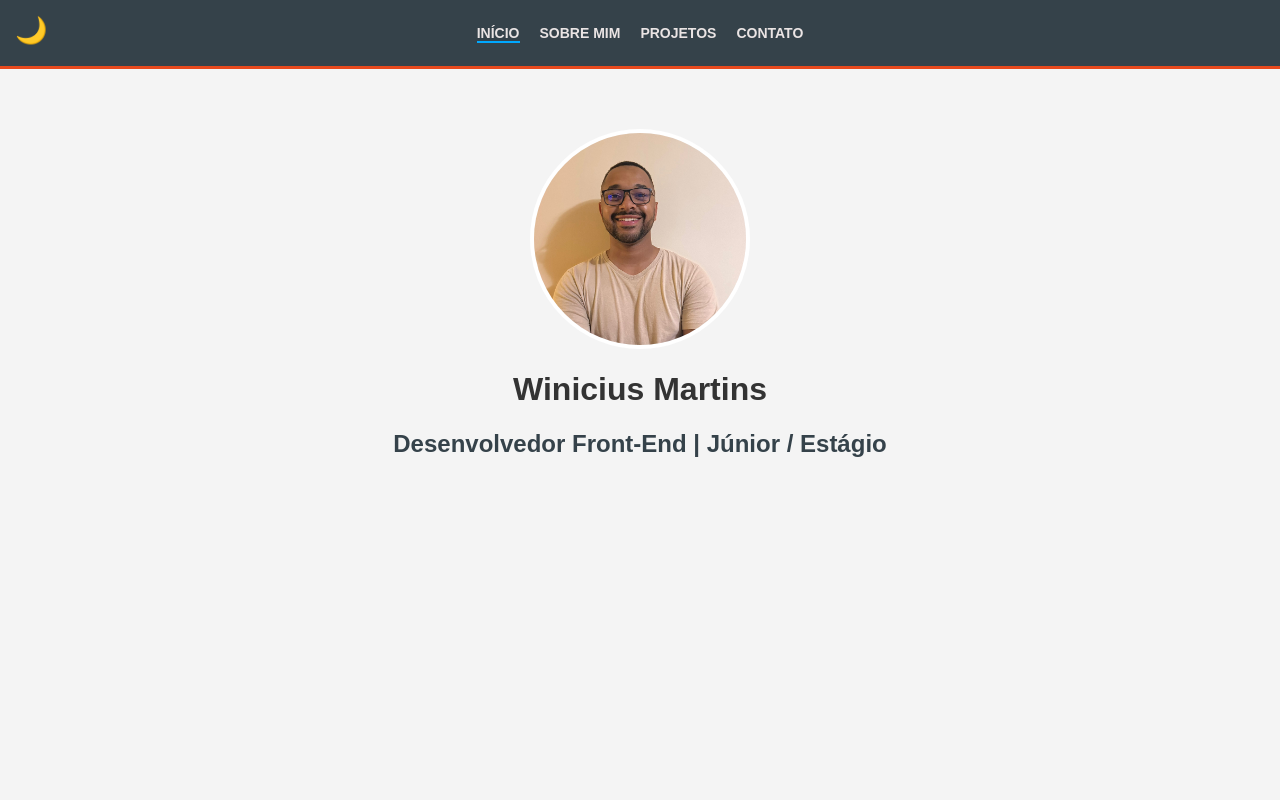
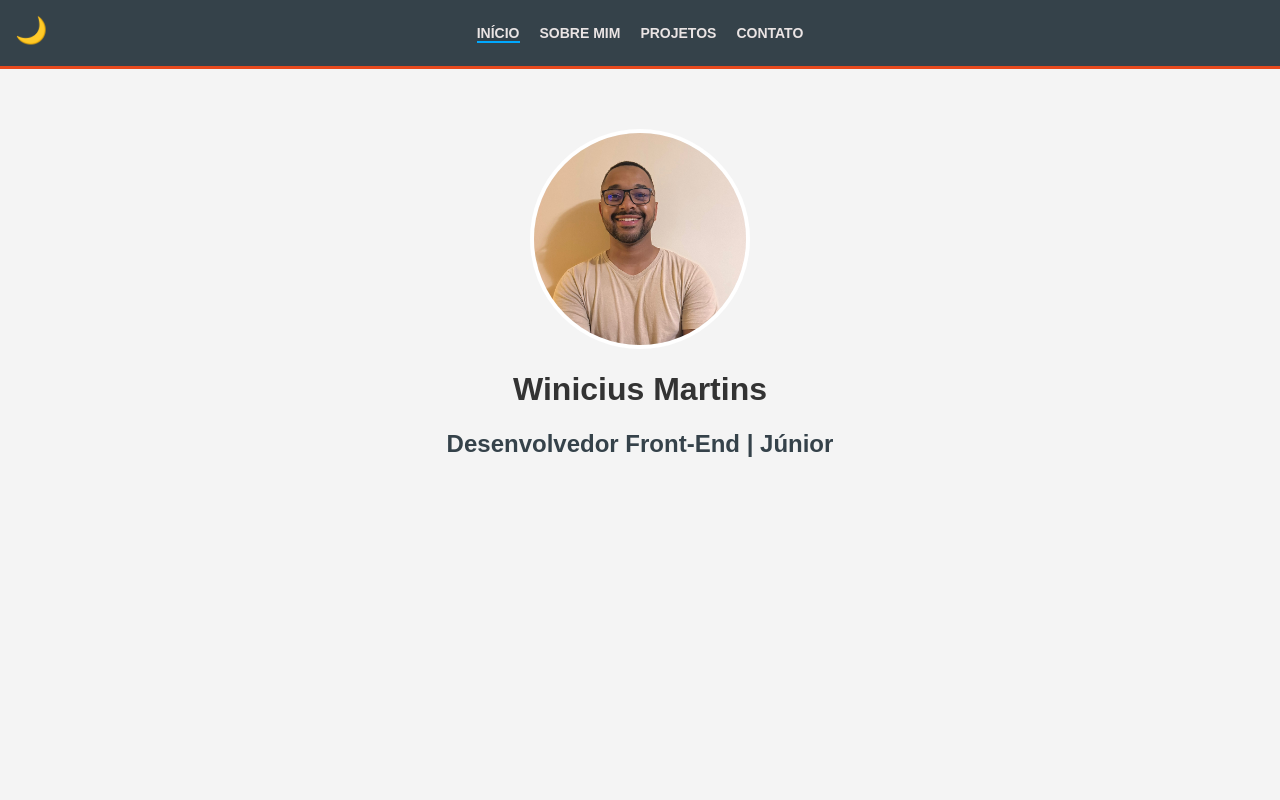
Before and after one commit to winidevi/winidevipotforio, a plain HTML site: page index.html in a window 1280 px wide. Shown: the top 800 px of the page. Drawn offline with Linux system fonts and the light colour scheme.

Commit message:
Remove a descrição de "Estágio" do título de desenvolvedor no cabeçalho do perfil

```diff
--- a/index.html
+++ b/index.html
@@ -34,7 +34,7 @@
     <div class="perfil-header">
       <img src="img/fotosperfil/foto-perfilwinidevi.jpeg" alt="Foto de perfil de Winicius Martins" class="foto-perfil">
       <h1>Winicius Martins</h1>
-      <h2>Desenvolvedor Front-End | Júnior / Estágio</h2>
+      <h2>Desenvolvedor Front-End | Júnior</h2>
     </div>
 
     <section id="inicio" class="page active">
```
